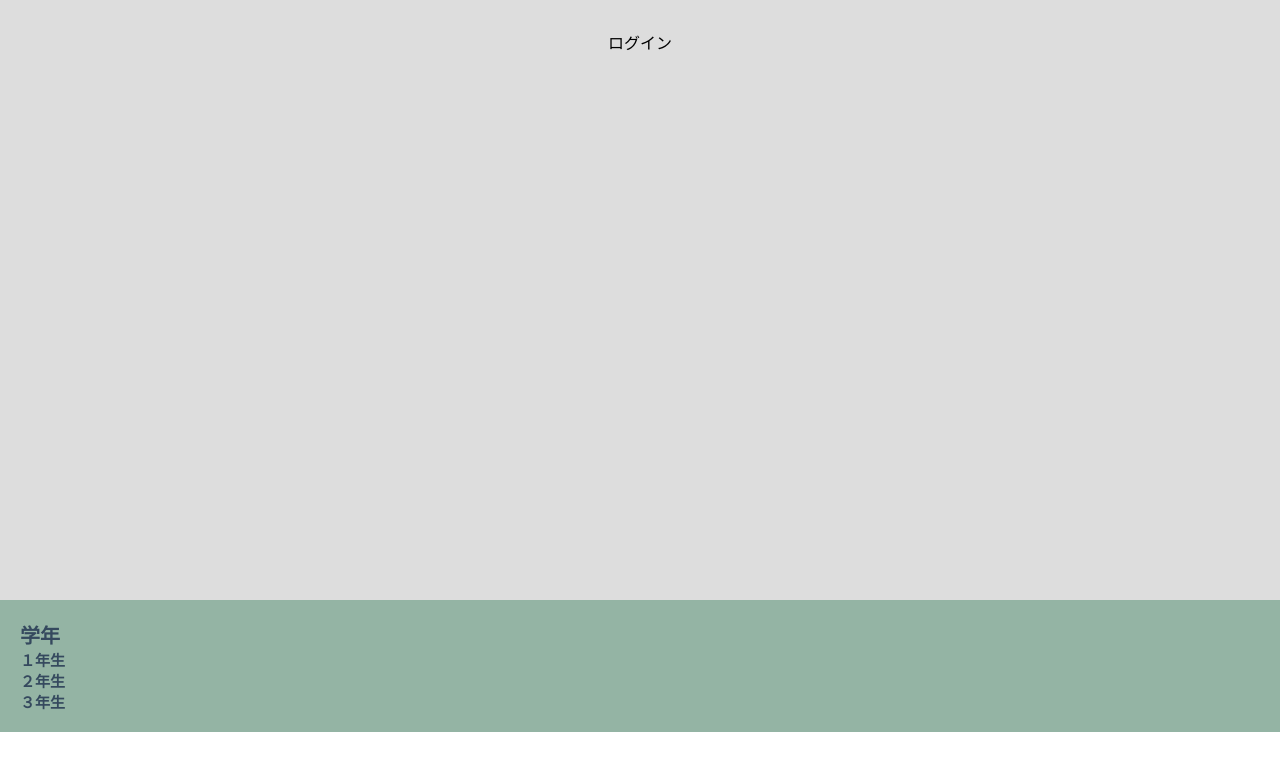
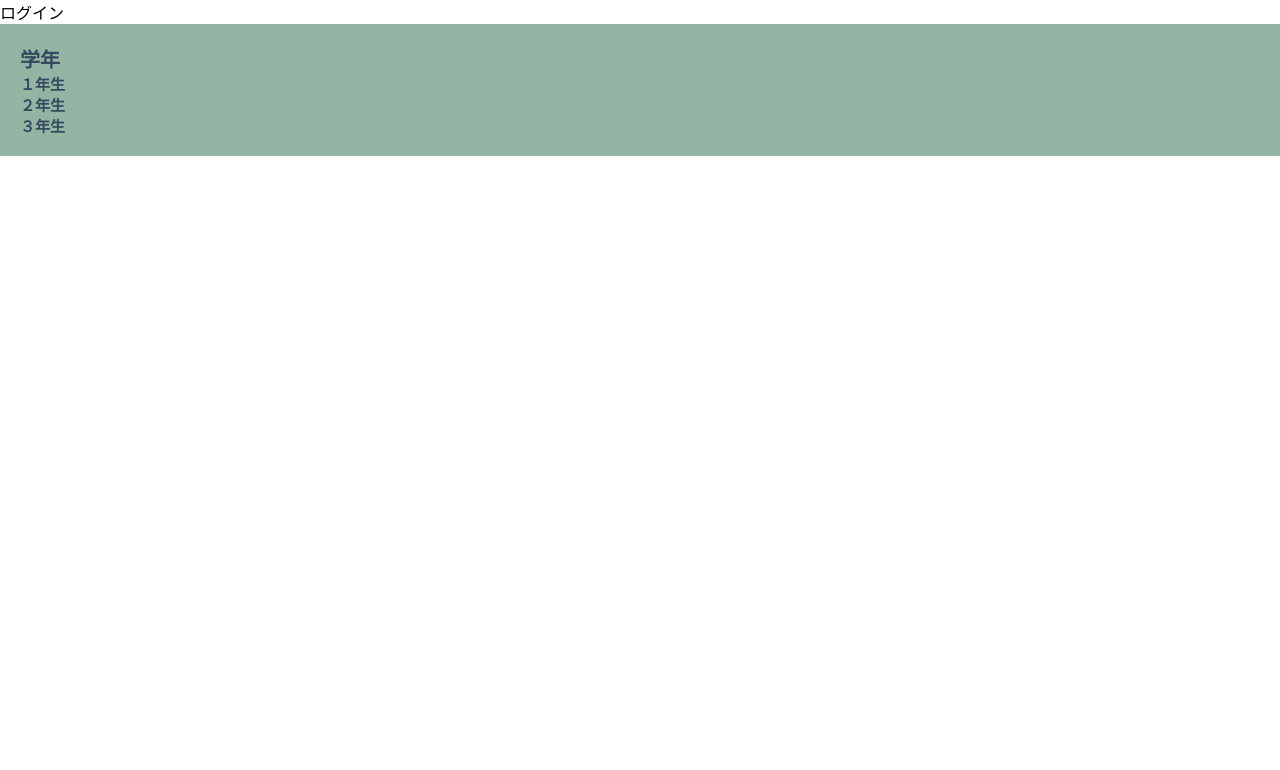
Before and after one commit to kyutech-programming-club/Textbook-Matchng, a Nuxt app: page / in a window 1280 px wide. Shown: the top 770 px of the page. Built offline with nearby package versions, Linux system fonts and the light colour scheme.

Commit message:
Fix layout bug

```diff
--- a/layouts/default.vue
+++ b/layouts/default.vue
@@ -18,10 +18,4 @@ export default {
 </script>
 
 <style>
-main {
-  min-height: 600px;
-		background-color: #ddd;
-		text-align: center;
-		padding: 30px;
-}
 </style>
--- a/pages/index.vue
+++ b/pages/index.vue
@@ -40,7 +40,7 @@ export default{
 </script>
 
 <style>
-/* .container {
+.container {
   margin: 0 auto;
   min-height: 100vh;
   display: flex;
@@ -77,5 +77,5 @@ export default{
 
 .links {
   padding-top: 15px;
-} */
+}
 </style>
```
Also changed, not shown: pages/intro.vue (indentation only).
